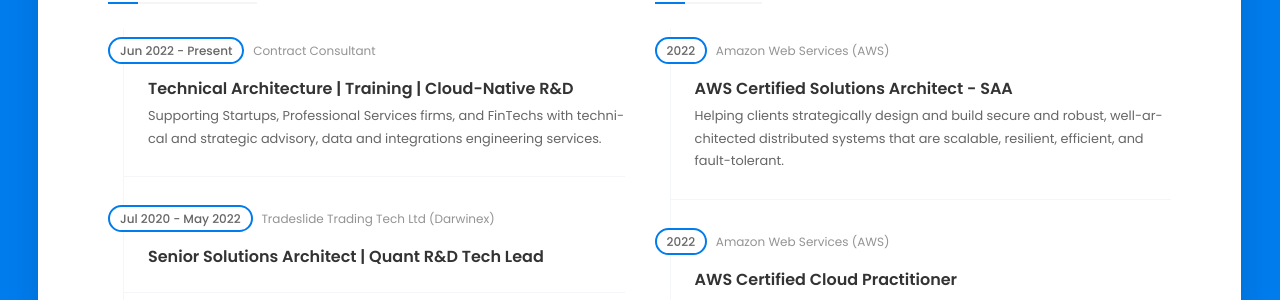
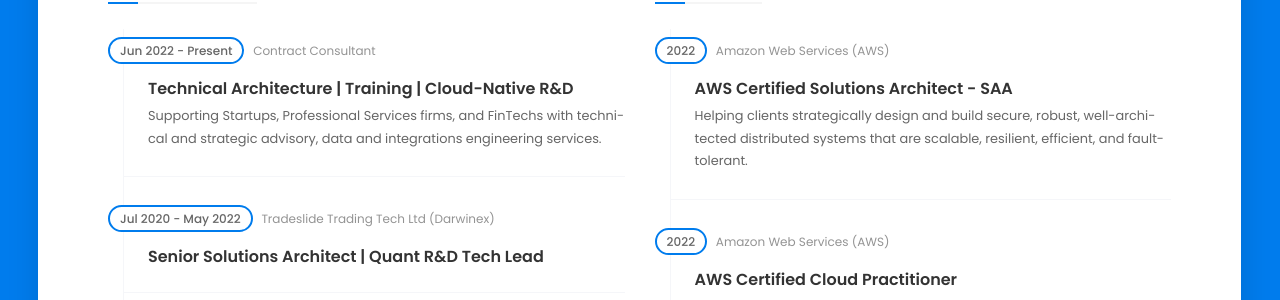
Before and after one commit to integracore2/integracore2.github.io, a Jekyll site: the page built from experience.md, in a window 1280 px wide. Shown: the part 449-749 px from the top of the page. Built offline with Jekyll 4.4.1, drawn with Linux system fonts in a browser that asks for light colours; comment, search, counter and statistics services are not loaded.

Commit message:
updated education yaml

```diff
--- a/_data/pageconfig/experience/education.yml
+++ b/_data/pageconfig/experience/education.yml
@@ -3,7 +3,7 @@ entries:
     timeline: 2022
     company: Amazon Web Services (AWS)
     role: AWS Certified Solutions Architect - SAA
-    description: Helping clients strategically design and build secure and robust, well-architected distributed systems that are scalable, resilient, efficient, and fault-tolerant.
+    description: Helping clients strategically design and build secure, robust, well-architected distributed systems that are scalable, resilient, efficient, and fault-tolerant.
 
   -
     timeline: 2022
```
